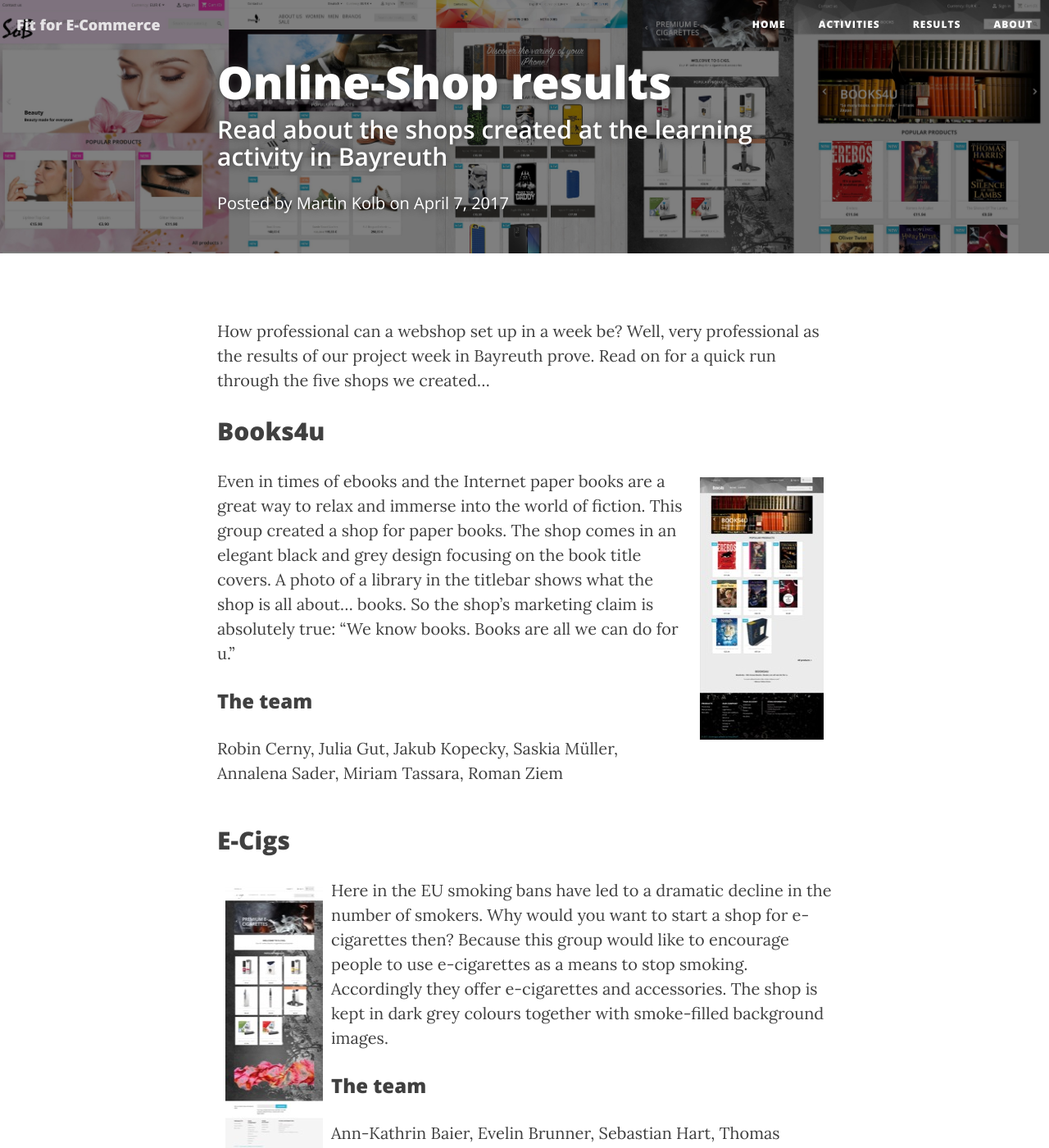
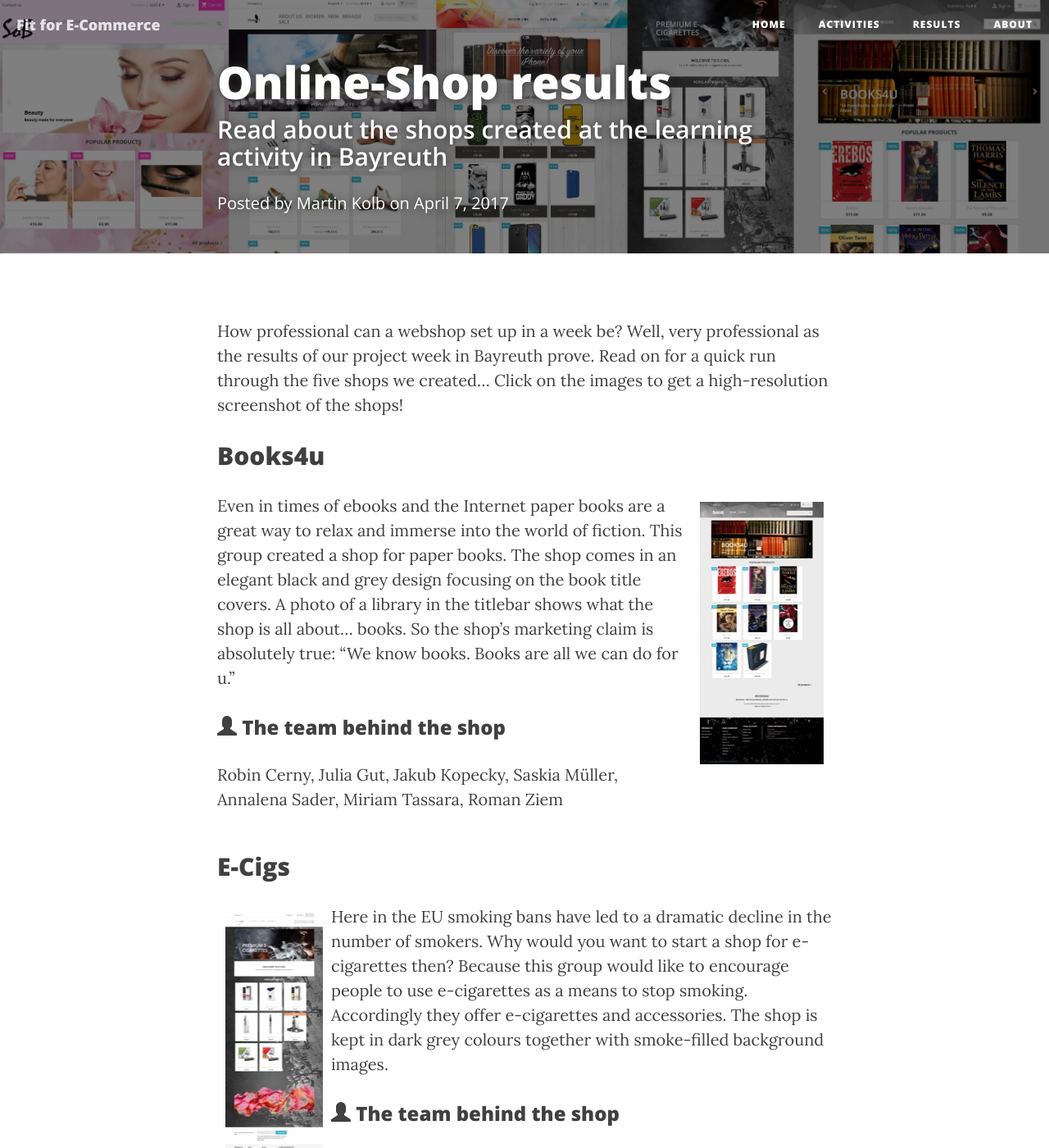
Before and after one commit to fitforecommerce/fitforecommerce.github.io, a Jekyll site: the page built from _posts/2017-06-20-onlineshop-results.markdown, in a window 1280 px wide and 1400 px high. Shown: the whole window at 82% size. Built offline with Jekyll 4.4.1, drawn with Linux system fonts in a browser that asks for light colours; nearby versions of some CDN libraries; comment, search, counter and statistics services are not loaded; some of the changed text lies outside the part shown.

Commit message:
add glyphicons, change image links

```diff
--- a/_posts/2017-06-20-onlineshop-results.markdown
+++ b/_posts/2017-06-20-onlineshop-results.markdown
@@ -6,67 +6,67 @@ date: 2017-04-07 10:00:00
 author: "Martin Kolb"
 header-img: "img/2017-04-07-webshops-screenshots/webshop-header.jpg"
 ---
-How professional can a webshop set up in a week be? Well, very professional as the results of our project week in Bayreuth prove. Read on for a quick run through the five shops we created...
+How professional can a webshop set up in a week be? Well, very professional as the results of our project week in Bayreuth prove. Read on for a quick run through the five shops we created... Click on the images to get a high-resolution screenshot of the shops!
 
 ## Books4u
 <div class="pull-right img_framed">
-	<a href="/img/2017-04-07-webshops-screenshots/webshop_books4u.jpg" data-lightbox="roadtrip">
+	<a href="/img/2017-04-07-webshops-screenshots/webshop_books4u.jpg">
 		<img src="/img/2017-04-07-webshops-screenshots/webshop_books4u_tb.jpg" alt="image" />
 	</a>
 </div>
 Even in times of ebooks and the Internet paper books are a great way to relax and immerse into the world of fiction. This group created a shop for paper books. The shop comes in an elegant black and grey design focusing on the book title covers. A photo of a library in the titlebar shows what the shop is all about... books. So the shop's marketing claim is absolutely true: "We know books. Books are all we can do for u."
 
-### The team
+### <span class="glyphicon glyphicon-user" aria-hidden="true"></span> The team behind the shop
 Robin Cerny, Julia Gut, Jakub Kopecky, Saskia Müller, Annalena Sader, Miriam Tassara, Roman Ziem
 
 <div class="clearfix"></div>
 
 ## E-Cigs
 <div class="pull-left img_framed">
-	<a href="/img/2017-04-07-webshops-screenshots/webshop_e-cigarettes.jpg" data-lightbox="roadtrip">
+	<a href="/img/2017-04-07-webshops-screenshots/webshop_e-cigarettes.jpg">
 		<img src="/img/2017-04-07-webshops-screenshots/webshop_e-cigarettes_tb.jpg" alt="image" />
 	</a>
 </div>
 Here in the EU smoking bans have led to a dramatic decline in the number of smokers. Why would you want to start a shop for e-cigarettes then? Because this group would like to encourage people to use e-cigarettes as a means to stop smoking. Accordingly they offer e-cigarettes and accessories. The shop is kept in dark grey colours together with smoke-filled background images.
 
-### The team
+### <span class="glyphicon glyphicon-user" aria-hidden="true"></span> The team behind the shop
 Ann-Kathrin Baier, Evelin Brunner, Sebastian Hart, Thomas Höllering, Marc Schaller, Kristyna Tepla, Maria Volgger,
 
 <div class="clearfix"></div>
 
 ## Just-in-Case
 <div class="pull-left img_framed">
-	<a href="/img/2017-04-07-webshops-screenshots/webshop_just-in-case.jpg" data-lightbox="roadtrip">
+	<a href="/img/2017-04-07-webshops-screenshots/webshop_just-in-case.jpg">
 		<img src="/img/2017-04-07-webshops-screenshots/webshop_just-in-case_tb.jpg" alt="image" />
 	</a>
 </div>
 Ever dropped your smartphone and broke the display? Then this is a shop for you offering the latest covers for your gadgets. The designs reach from elegant single-colour designs to nerdy StarWars covers. Also the shop's design is very well done. It features a geometric design in the background of the navigation area and footer and a wood texture behind the products.
 
-### The team
+### <span class="glyphicon glyphicon-user" aria-hidden="true"></span> The team behind the shop
 Alina Bär, Matous Brendl, Giulia Cavaliere, Sebastian Hünsch, Stefanie Mur, Hana Senkova, Matthias Sowa,
 
 <div class="clearfix"></div>
 
 ## SoB
 <div class="pull-right img_framed">
-	<a href="/img/2017-04-07-webshops-screenshots/webshop_sob.jpg" data-lightbox="roadtrip">
+	<a href="/img/2017-04-07-webshops-screenshots/webshop_sob.jpg">
 		<img src="/img/2017-04-07-webshops-screenshots/webshop_sob_tb.jpg" alt="image" />
 	</a>
 </div>
 "Beauty made for everyone" is what you will find in this shop. Lipliner, Mascara, jewellery you name it! This shop has everything in stock for your everyday beauty needs. This is also reflected by the design based on a bold pink background and trendy beauty imagery. The shop features a clear navigational structure and thus makes online-shopping good fun.
 
-### The team
+### <span class="glyphicon glyphicon-user" aria-hidden="true"></span> The team behind the shop
 Felix Görtler, Saskia Kleckers, Manuel Rabensteiner, Anna Ralser, Michal Rychlovsky, Vaclav Shanel, Leah Teufel,
 
 <div class="clearfix"></div>
 
 ## ProjectS
 <div class="pull-right img_framed">
-	<a href="/img/2017-04-07-webshops-screenshots/webshop_projects.jpg" data-lightbox="roadtrip">
+	<a href="/img/2017-04-07-webshops-screenshots/webshop_projects.jpg">
 		<img src="/img/2017-04-07-webshops-screenshots/webshop_projects_tb.jpg" alt="image" />
 	</a>
 </div>
 "Everyday starts from the ground up. So make sure you put your best foot forward." Ideally you should put your foot forward with some shoes from this online store featuring the latest shoe models. The design of the shop is also kept in grey tones and features a beautiful fixed background image (which cannot be shown in the screenshot). What's more is that this group managed to implement colours and sizes in their shop which is a really advanced thing to do!
 
-### The team
+### <span class="glyphicon glyphicon-user" aria-hidden="true"></span> The team behind the shop
 Alica Harzer, Jason Kraus, Ondrej Martinec, Jan Mateju, Sonja Schenk, Viktoria Wieser
```
